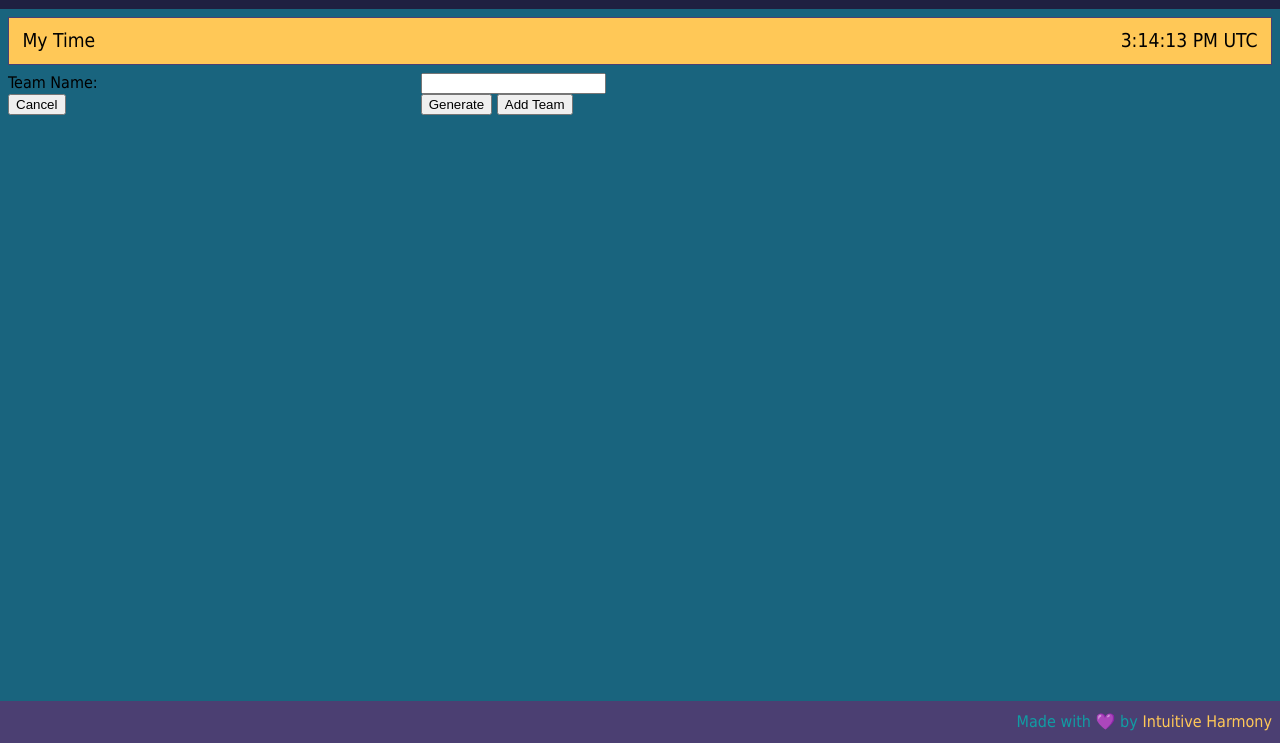
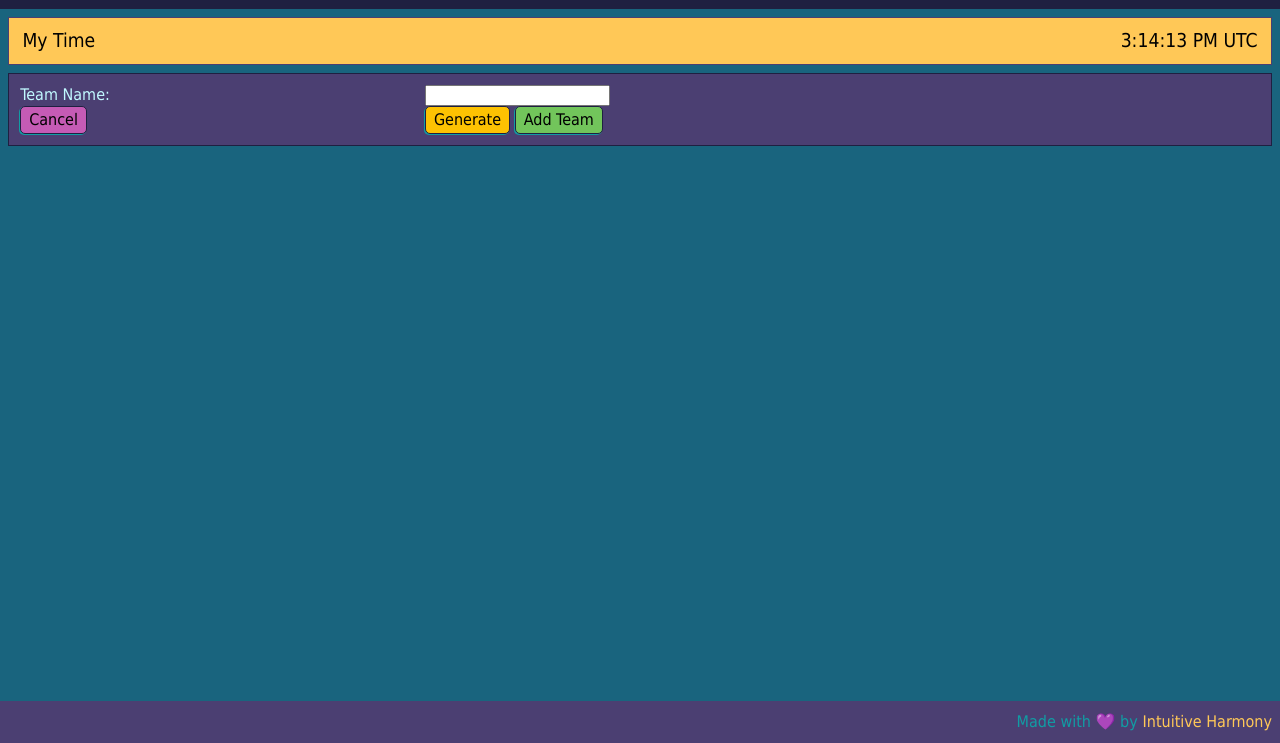
Before and after one commit to IntuitiveHarmony/teamTime, a plain HTML site: page index.html in a window 1280 px wide. Both pictures are taken after a click on the element "New". Shown: the part 57-800 px from the top of the page. Drawn offline with nearby package versions, Linux system fonts and the light colour scheme.

Commit message:
button styles

```diff
--- a/index.html
+++ b/index.html
@@ -117,20 +117,20 @@
           </tr>
           <tr>
             <td>
-              <button id="cancel-member">Cancel</button>
+              <button class="cancel-btn" id="cancel-member">Cancel</button>
             </td>
             <td>
-              <button id="submit-member">Add Member</button>
+              <button class="submit-btn" id="submit-member">Add Member</button>
             </td>
           </tr>
         </table>
       </div>
-      <button id="add-member">Add Member</button>
+      <button class="submit-btn" id="add-member">New Member</button>
     </div>
 
 
     <!-- Add Team Modal -->
-    <div class="team-modal hide">
+    <div class="team-modal secondary-card hide">
       <table class="team-form">
         <tr>
           <td>
@@ -142,11 +142,11 @@
         </tr>
         <tr>
           <td>
-            <button class="cancel-team">Cancel</button>
+            <button class="cancel-team cancel-btn">Cancel</button>
           </td>
           <td>
-            <button class="generate-team">Generate</button>
-            <button class="submit-team">Add Team</button>
+            <button class="generate-team warning-btn">Generate</button>
+            <button class="submit-team submit-btn">Add Team</button>
           </td>
         </tr>
         <tr>
--- a/script.js
+++ b/script.js
@@ -207,7 +207,10 @@ const writeTeamsToDOM = (teams) => {
   for (let i = 0; i < teams.length; i++) {
     const teamName = teams[i].name;
     const teamMembers = teams[i].members;
-    const newLi = $("<li>").addClass("team-button").attr("id", `team-${i}`);
+    const newLi = $("<li>")
+      .addClass("team-button")
+      .addClass("secondary-card")
+      .attr("id", `team-${i}`);
     const nameContainer = $("<div>")
       .addClass("team-name-container")
       .text(`${teamName}`)
--- a/style.css
+++ b/style.css
@@ -56,6 +56,9 @@ table {
   --secondary-dark: #4b3f72;
   --secondary-light: #ffc857;
   --warning-color: magenta;
+  --red: rgb(197, 91, 181);
+  --yellow: rgb(253, 194, 2);
+  --green: rgb(114, 197, 91);
 }
 body {
   font-family: Tahoma, sans-serif;
@@ -64,6 +67,35 @@ body {
   flex-direction: column;
   min-height: 100vh;
   min-width: 100vw;
+}
+button {
+  /* reset button style */
+  background-color: transparent;
+  border-width: 0;
+  font-family: inherit;
+  font-size: inherit;
+  font-style: inherit;
+  font-weight: inherit;
+  line-height: inherit;
+
+  height: fit-content;
+  width: fit-content;
+  padding: .3em;
+  padding-right: .5em;
+  padding-left: .5em;
+  border: 1px solid var(--dark-color);
+  border-radius: 5px;
+  box-shadow: -1px 1px var(--light-accent);
+  background-color: var(--dark-accent);
+}
+.cancel-btn {
+  background-color: var(--red);
+}
+.warning-btn {
+  background-color: var(--yellow);
+}
+.submit-btn {
+  background-color: var(--green);
 }
 .navbar {
   display: flex;
@@ -97,8 +129,11 @@ body {
 .local {
   background-color: var(--secondary-light);
 }
+.team-modal {
+  background-color: var(--secondary-dark);
+}
 .team-form {
-  gap: 3em;
+  border: 3px;
   width: 100%;
 }
 .team-validate {
@@ -132,14 +167,17 @@ body {
   gap: .4em;
 
 }
+.secondary-card {
+  padding: .7em;
+  background-color: var(--secondary-dark);
+  color: rgb(193, 249, 255);
+  border: 1px solid var(--dark-color);
+
+}
 .team-button {
   display: flex;
   flex-grow: 1;
   justify-content: space-between;
-  padding: .7em;
-  background-color: var(--secondary-dark);
-  color: rgb(193, 249, 255);
-  border: 1px solid var(--dark-color);
 }
 .hide{
   display: none;
```
